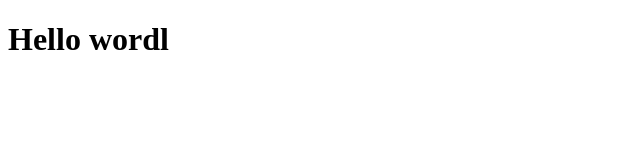
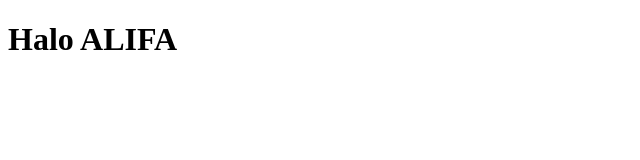
Before and after one commit to uuwwwe56/web2025-ALIFA-IFA, a plain HTML site: page index.html in a window 1280 px wide. Shown: the whole page, without its empty margins (0-640 px from the left). Drawn offline with Linux system fonts and the light colour scheme.

Commit message:
perubahan tgl 26

```diff
--- a/coba1/index.html
+++ b/index.html
@@ -6,6 +6,6 @@
     <title>Document</title>
 </head>
 <body>
-    <h1>Hello wordl</h1>
+    <h1>Halo ALIFA</h1>
 </body>
 </html>
```
Also changed, not shown: Latihan1/5520124002_AlifaSaptaMaulidi.txt (added).
